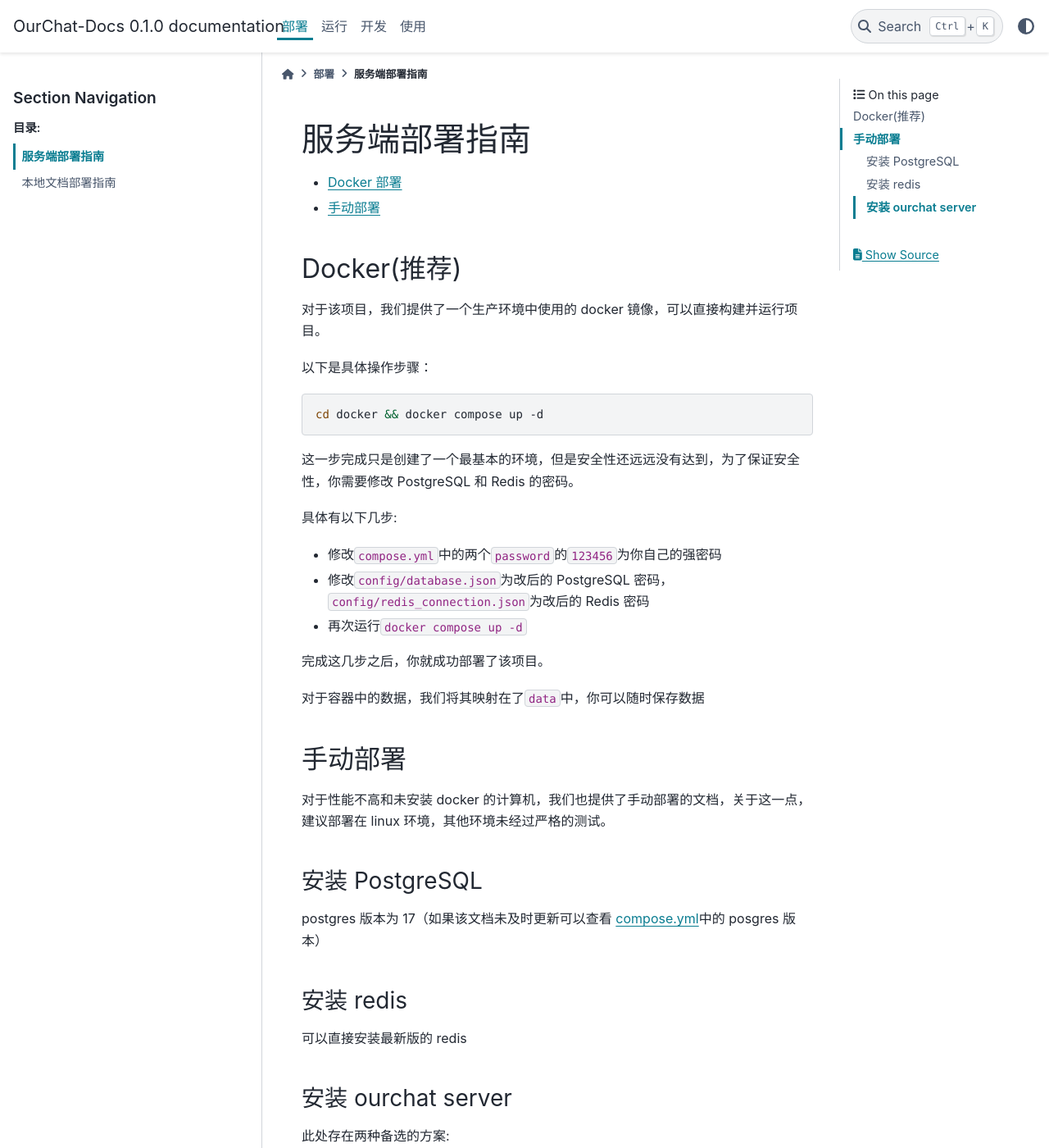
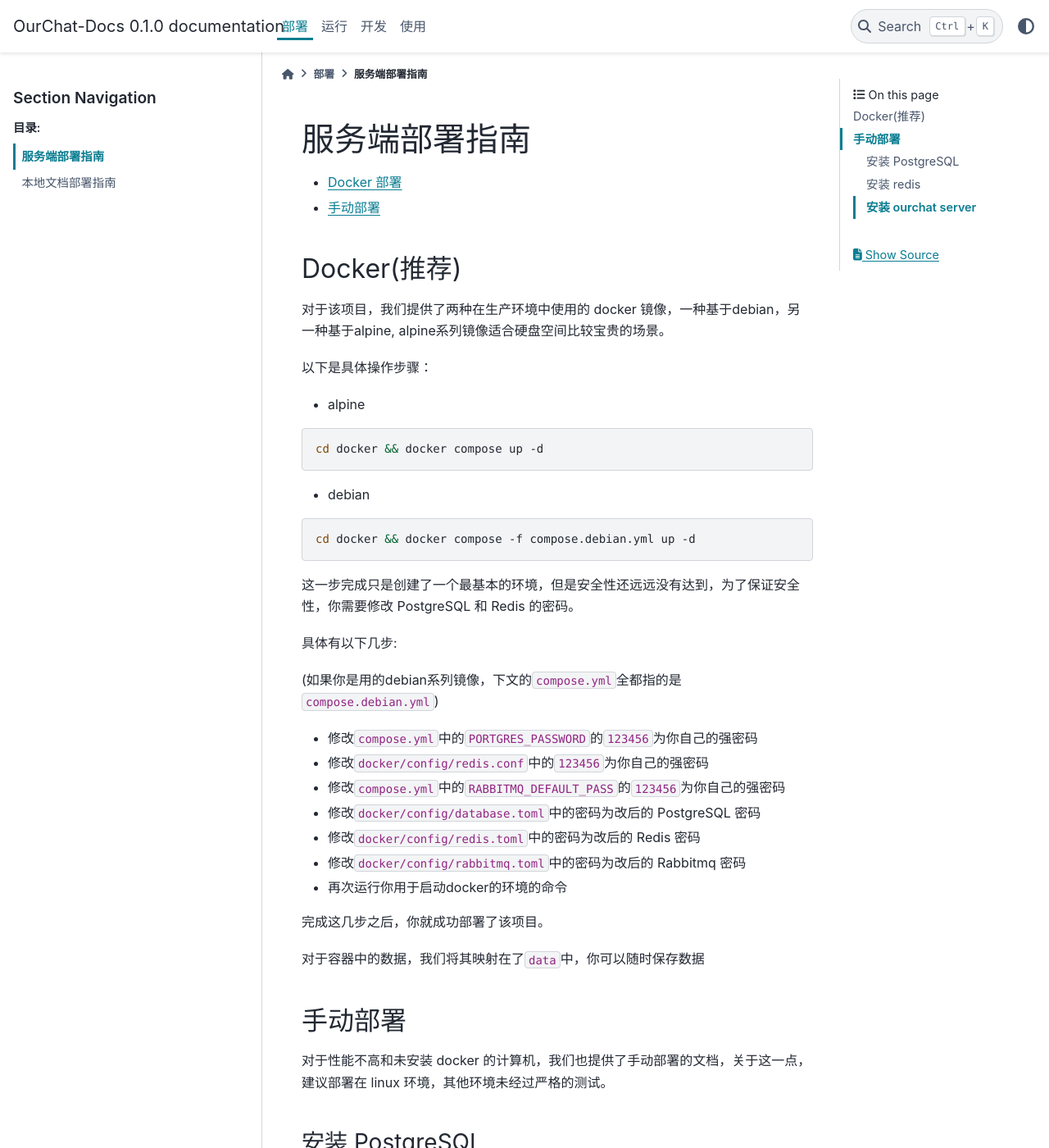
Before and after one commit to SkyUOI/OurChat-Docs, a Sphinx documentation site: the page built from docs/source/docs/deploy/server-deploy.md, in a window 1280 px wide and 1400 px high. Shown: the whole window at 82% size. Built offline with Sphinx 7.4.7 and the PyData theme 0.15.4, drawn with Linux system fonts in a browser that asks for light colours; some of the changed text lies outside the part shown.

Commit message:
change deploy docs

````diff
--- a/docs/source/docs/deploy/server-deploy.md
+++ b/docs/source/docs/deploy/server-deploy.md
@@ -5,21 +5,35 @@
 
 ## Docker(推荐)
 
-对于该项目，我们提供了一个生产环境中使用的 docker 镜像，可以直接构建并运行项目。
+对于该项目，我们提供了两种在生产环境中使用的 docker 镜像，一种基于debian，另一种基于alpine, alpine系列镜像适合硬盘空间比较宝贵的场景。
 
 以下是具体操作步骤：
 
+- alpine
+
 ```bash
 cd docker && docker compose up -d
+```
+
+- debian
+
+```bash
+cd docker && docker compose -f compose.debian.yml up -d
 ```
 
 这一步完成只是创建了一个最基本的环境，但是安全性还远远没有达到，为了保证安全性，你需要修改 PostgreSQL 和 Redis 的密码。
 
 具体有以下几步:
 
-- 修改`compose.yml`中的两个`password`的`123456`为你自己的强密码
-- 修改`config/database.json`为改后的 PostgreSQL 密码，`config/redis_connection.json`为改后的 Redis 密码
-- 再次运行`docker compose up -d`
+(如果你是用的debian系列镜像，下文的`compose.yml`全都指的是`compose.debian.yml`)
+
+- 修改`compose.yml`中的`PORTGRES_PASSWORD`的`123456`为你自己的强密码
+- 修改`docker/config/redis.conf`中的`123456`为你自己的强密码
+- 修改`compose.yml`中的`RABBITMQ_DEFAULT_PASS`的`123456`为你自己的强密码
+- 修改`docker/config/database.toml`中的密码为改后的 PostgreSQL 密码
+- 修改`docker/config/redis.toml`中的密码为改后的 Redis 密码
+- 修改`docker/config/rabbitmq.toml`中的密码为改后的 Rabbitmq 密码
+- 再次运行你用于启动docker的环境的命令
 
 完成这几步之后，你就成功部署了该项目。
 
@@ -31,11 +45,11 @@
 
 ### 安装 PostgreSQL
 
-postgres 版本为 17（如果该文档未及时更新可以查看 [compose.yml](https://github.com/SkyUOI/OurChat/blob/main/docker/compose.yml)中的 posgres 版本）
+postgres 版本为 17（如果该文档未及时更新可以查看 [compose.yml](https://github.com/SkyUOI/OurChat/blob/main/docker/compose.yml)中的 postgres 版本）
 
 ### 安装 redis
 
-可以直接安装最新版的 redis
+Redis 版本为 7（如果该文档未及时更新可以查看 [compose.yml](https://github.com/SkyUOI/OurChat/blob/main/docker/compose.yml)中的 redis 版本）
 
 ### 安装 ourchat server
 
@@ -62,3 +76,5 @@
 - 运行项目
 
 这一步请参考[服务器参数](../run/server_argv.md)进行运行，可执行文件位于`target/release/server`
+
+请注意服务器密码等依然需要修改!
````
Also changed, not shown: docs/source/docs/development/server/server-design.md (+5 -3 lines), docs/source/docs/development/server/server-develop.md (+3 -7 lines), docs/source/docs/run/server_cmd.md (+11 -11 lines), pyproject.toml (+11 -7 lines), requirements.txt (+92 -3 lines), 3 other files.
